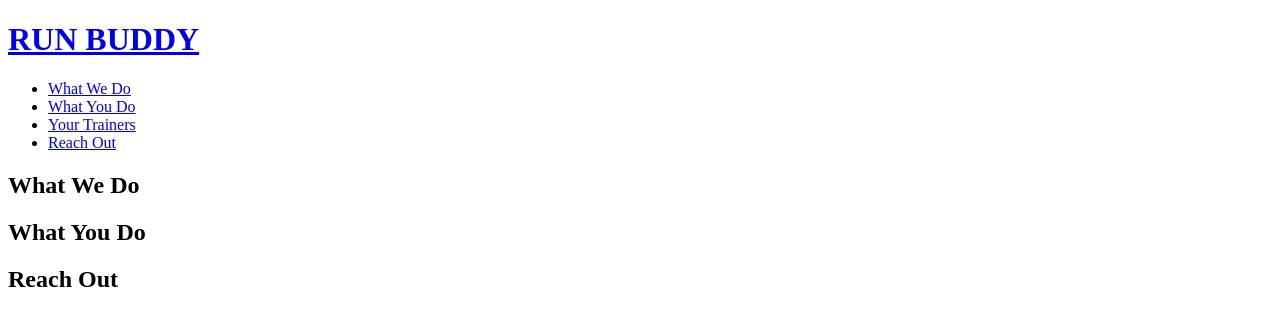
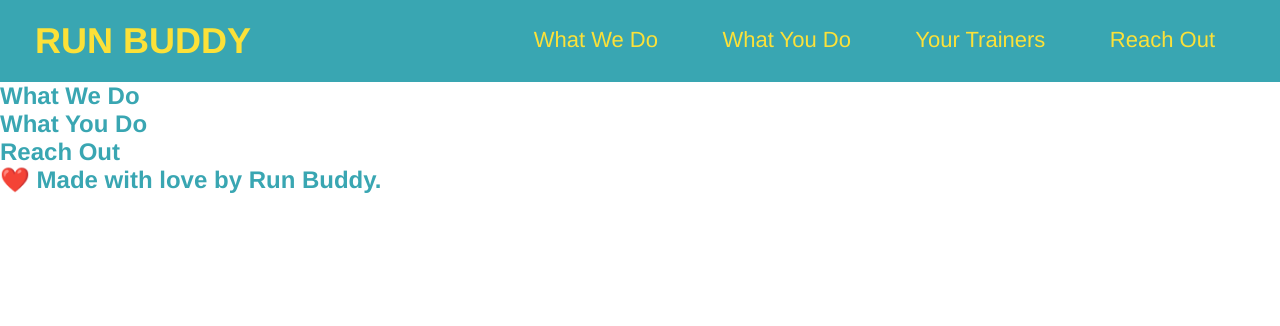
Before and after one commit to Koby21/run-buddy, a plain HTML site: page index.html in a window 1280 px wide. Drawn offline with Linux system fonts and the light colour scheme.

Commit message:
<got some styling done>

```diff
--- /dev/null
+++ b/assets/style.css
@@ -0,0 +1,49 @@
+* {
+    margin: 0;
+    padding: 0;
+}
+
+body {
+    font-family: Helvetica, Arial, sans-serif;
+}
+
+body {
+    /* more on this crazy alphanumerical value in a minute! */
+    color: #39a6b2;
+    font-family: Helvetica, Arial, sans-serif;
+}
+
+/* apply styles to <header> */
+
+header {
+    padding: 20px 35px;
+    background-color: #39a6b2;
+}
+
+header h1 {
+    font-weight: bold;
+    font-size: 36px;
+    color: #fce138;
+    margin: 0;
+    display: inline;
+}
+
+header a {
+    text-decoration: none;
+    color: #fce138;
+}
+
+header nav {
+    float: right;
+    margin: 7px 0;
+}
+
+header nav ul li {
+    display: inline;
+}
+
+header nav ul li a {
+    margin: 0 30px;
+    font-weight: lighter;
+    font-size: 22px;
+}
--- a/index.html
+++ b/index.html
@@ -2,7 +2,7 @@
 <html lang="en" <head>
 <meta charset="UTF-8" />
 <title>Run Buddy</title>
-</head>
+<link rel="stylesheet" href="assets/style.css" </head>
 
 <body>
 
@@ -16,7 +16,7 @@
             <ul>
                 <!-- List item element -->
                 <li>
-                    <!-- anchor element -->
+                    <!-- Anchor element -->
                     <a href="#what-we-do">What We Do</a>
                 </li>
                 <li>
@@ -28,6 +28,7 @@
                 <li>
                     <a href="#reach-out">Reach Out</a>
                 </li>
+
             </ul>
         </nav>
     </header>
@@ -55,7 +56,7 @@
 
     <!-- footer -->
     <footer>
-        <h2></h2>
+        <h2>❤️ Made with love by Run Buddy.</h2>
     </footer>
 
 </body>
```
